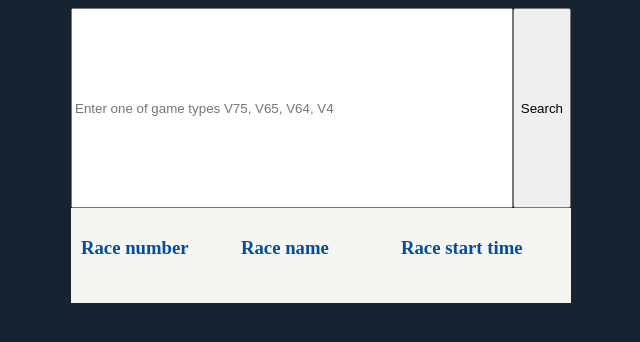
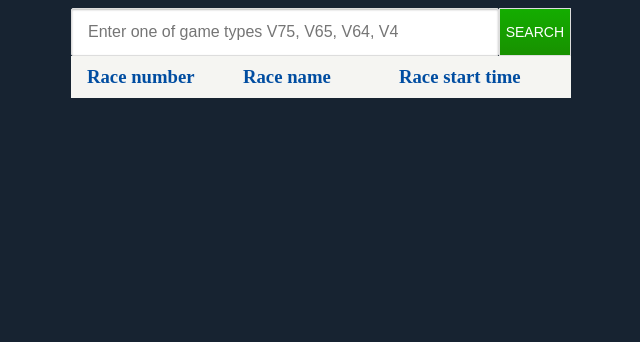
Before and after one commit to JoelBuhrman/atg, a React (Create React App) app in the folder client/: page / in a window 1280 px wide. Shown: the top 342 px of the page, without its empty margins (319-959 px from the left). Built offline with nearby package versions, Linux system fonts and the light colour scheme.

Commit message:
Improve styling and align it more to ATG styles

```diff
--- a/client/src/App.js
+++ b/client/src/App.js
@@ -11,7 +11,7 @@ class App extends React.Component {
   constructor(props) {
     super(props)
     this.state = {
-      games: []
+      games: null
     }
   }
 
--- a/client/src/components/GameInformation.js
+++ b/client/src/components/GameInformation.js
@@ -4,17 +4,20 @@ import styled from '@emotion/styled'
 import Table from './Table'
 
 const Container = styled.div`
-  padding: 10px;
+  padding: 10px 16px;
   background: #f5f5f2;
 `
 
 const HeaderContainer = styled.div`
   display: flex;
   flex-direction: row;
+  font-size: 16px;
 `
 
 const Heading = styled.h3`
   color: #004da1;
+  flex: 1;
+  margin: 0px;
 `
 
 const Header = () => (
@@ -28,7 +31,7 @@ const Header = () => (
 const GameInformation = ({ gameInformation }) => (
   <Container>
     <Header />
-    <Table gameInformation={gameInformation} />
+    {gameInformation && <Table gameInformation={gameInformation} />}
   </Container>
 )
 
--- a/client/src/components/Input.js
+++ b/client/src/components/Input.js
@@ -6,11 +6,22 @@ const Container = styled.div`
   flex-direction: row;
 `
 
-const Button = styled.input``
+const Button = styled.input`
+  height: 48px;
+  background-image: linear-gradient(to top, rgb(24, 145, 0), rgb(20, 173, 0));
+  color: #fff;
+  font-size: 14px;
+  test-shadow: rgba(0, 0, 0, 0.5) 0px 1px 1px;
+`
 
 const StyledInput = styled.input`
   width: 100%;
-  height: 200px;
+  height: 48px;
+  padding: 12px 16px;
+  border-radius: 2px;
+  border-color: rgb(187, 203, 222);
+  font-size: 16px;
+  box-shadow: rgba(0, 0, 0, 0.25) 0px 1px 2px 0px inset;
 `
 
 const Input = ({ fetchGames }) => (
@@ -21,7 +32,7 @@ const Input = ({ fetchGames }) => (
       type='search'
       placeholder='Enter one of game types V75, V65, V64, V4'
     />
-    <Button type='submit' value='Search' onClick={fetchGames} />
+    <Button type='submit' value='SEARCH' onClick={fetchGames} />
   </Container>
 )
 
--- a/client/src/index.css
+++ b/client/src/index.css
@@ -10,12 +10,11 @@ body {
   max-width: 500px;
 }
 
-.flex-box {
-  display: flex;
-  flex-direction: row;
-  justify-content: center;
+input[type='search'] {
+  border: 1px solid #ddd;
+  outline: none;
 }
-
-h3 {
-  flex: 1;
+input[type='submit'] {
+  border: 1px solid #ddd;
+  outline: none;
 }
```
